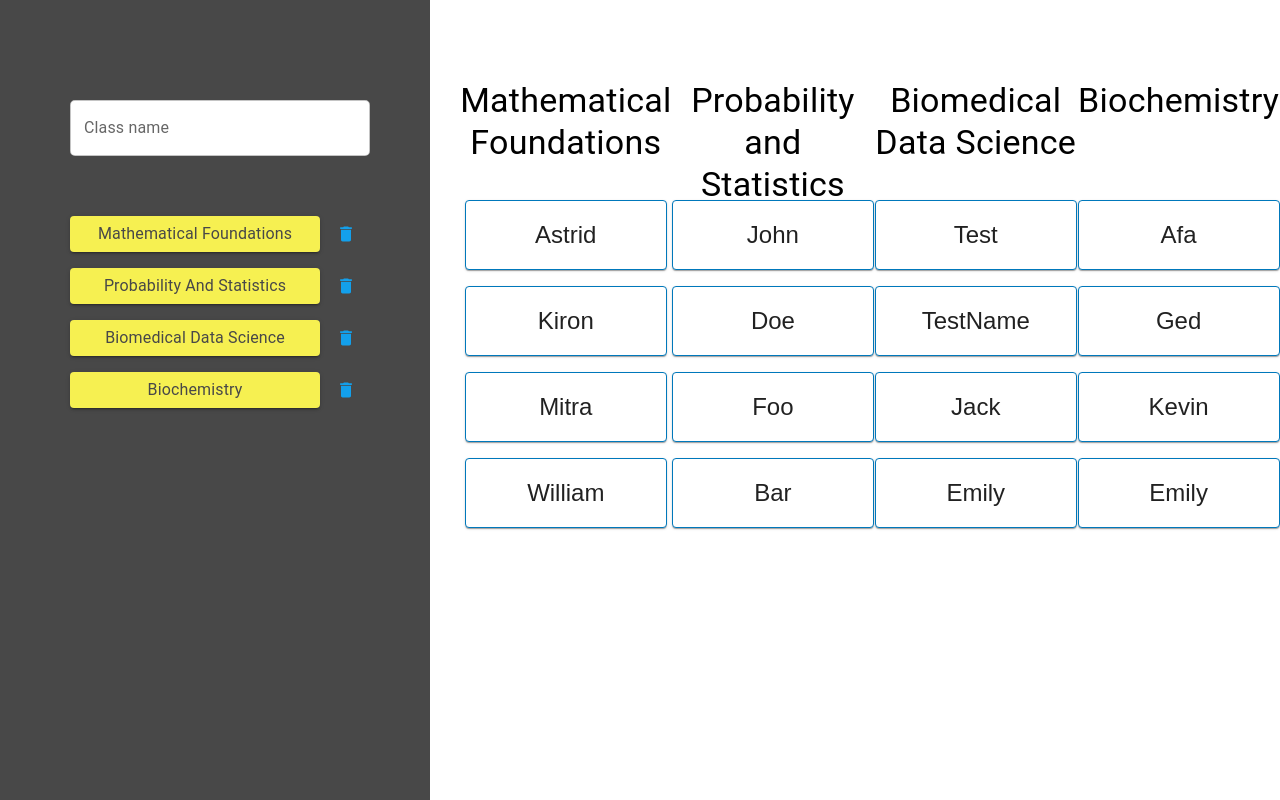
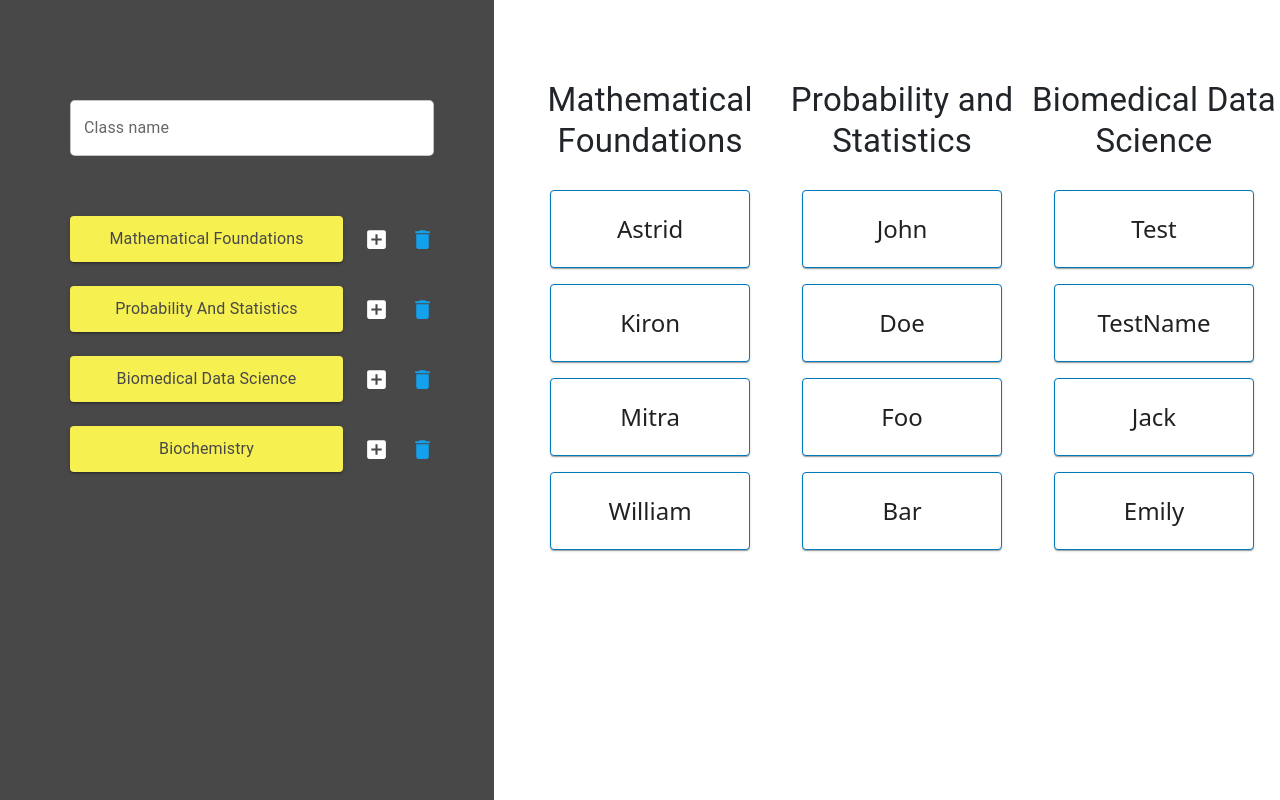
Before and after one commit to AstridKJ/Hophack, a React (Create React App) app: page /study in a window 1280 px wide. Shown: the top 800 px of the page. Built offline with nearby package versions, Linux system fonts and the light colour scheme.

Commit message:
Added basic study form

```diff
--- /dev/null
+++ b/src/FormModal/index.js
@@ -0,0 +1,41 @@
+import Modal from 'react-bootstrap/Modal';
+import Button from 'react-bootstrap/Button';
+import Form from 'react-bootstrap/Form';
+
+function FormModal({formOpen, formClose}) {
+    return (<Modal show={formOpen} onHide={formClose}
+        size="lg">
+        <Modal.Header closeButton>
+        <Modal.Title>Add your study preferences</Modal.Title>
+        </Modal.Header>
+        <Modal.Body>
+        <Form>
+            <Form.Group className="mb-3" controlId="exampleForm.ControlInput1">
+            <Form.Label>Email Address</Form.Label>
+            <Form.Control
+                type="email"
+                placeholder="jhopkins@jhu.edu"
+                autoFocus
+            />
+            </Form.Group>
+            <Form.Group
+            className="mb-3"
+            controlId="exampleForm.ControlTextarea1"
+            >
+            <Form.Label>Study Habits</Form.Label>
+            <Form.Control as="textarea" rows={3} />
+            </Form.Group>
+        </Form>
+        </Modal.Body>
+        <Modal.Footer>
+        <Button variant="secondary" onClick={formClose}>
+            Close
+        </Button>
+        <Button variant="primary" onClick={formClose}>
+            Save Changes
+        </Button>
+        </Modal.Footer>
+      </Modal>
+    )
+}
+export default FormModal
--- a/src/SearchPage/index.js
+++ b/src/SearchPage/index.js
@@ -4,11 +4,14 @@ import { Stack } from "@mui/material";
 import { Button } from "@mui/material";
 import '../App.css';
 import DeleteIcon from '@mui/icons-material/Delete';
+import AddBoxIcon from '@mui/icons-material/AddBox';
 import { Modal } from "@mui/material";
 import { Box } from "@mui/material";
 import CustomModal from "../CustomModal";
 import { createTheme } from '@mui/material';
 import { ThemeProvider } from '@mui/material';
+import FormModal from "../FormModal";
+import 'bootstrap/dist/css/bootstrap.css';
 
 const theme = createTheme({
     typography: {
@@ -37,6 +40,10 @@ function SearchPage() {
         setOpen(true)
     };
     const handleClose = () => setOpen(false);
+
+    const [formOpen, setFormOpen] = useState(false);
+    const formClose = () => setFormOpen(false);
+    const formShow = () => setFormOpen(true);
 
     const [current, setCurrent] = useState('');
 
@@ -74,7 +81,6 @@ function SearchPage() {
         return list
     }
 
-
     // Find courses as user types in the TextField
     function handleTextChange(event) {
         // handleAPI()
@@ -98,6 +104,10 @@ function SearchPage() {
         // setCourses(newCourses);
     }
 
+    function handleFormPopup(id) {
+        setFormOpen(true)
+    }
+
     return (
         <div>
         <Grid container direction="row" style={{height:'200vh'}}>
@@ -118,24 +128,28 @@ function SearchPage() {
                         </div>
                 </Grid>
                 <Grid item>
-                    <Stack direction="column" spacing={2}>
+                    <Stack direction="column" spacing={3}>
                         {courses ?
                         (Object.keys(courses).map((id) =>
                             <Grid container>
-                                <Grid item xs={10}>
+                                <Grid item xs={9}>
                                     <Button id={id} variant="contained" fullWidth style={{ textTransform: 'capitalize', color:'#484848', backgroundColor: '#F6F051'}}
                                     onClick={(event) => handleShowStudents(event.target.id)}>
-                                        <Typography> {courses[id].name} </Typography>
+                                        <Typography style={{padding: '5px 0px'}}> {courses[id].name} </Typography>
                                     </Button>
                                 </Grid>
-                                <Grid item xs={2} margin="auto">
-                                <Button startIcon={<DeleteIcon />} onClick={() => handleDeleteCourse(id)} style={{color: '#13a0ec'}}/>
+                                <Grid item xs={1} margin="auto">
+                                <Button startIcon={<AddBoxIcon style={{fontSize:'25px'}} />} onClick={() => handleFormPopup(id)} style={{color:'white'}}/>
+                                </Grid>
+                                <Grid item xs={1} margin="auto">
+                                <Button startIcon={<DeleteIcon style={{fontSize:'25px'}} />} onClick={() => handleDeleteCourse(id)} style={{color: '#13a0ec'}}/>
                                 </Grid>
                             </Grid>
                         ))
                         : null}
                     </Stack>
                 </Grid>
+                <FormModal formOpen={formOpen} formClose={formClose}/>
             </Grid>
             </div>
 
@@ -143,7 +157,7 @@ function SearchPage() {
             {Object.keys(courses).map((id) =>
             <Grid container item xs style={{paddingTop:'80px'}}>
                 <Grid item xs>
-                    <Typography variant="h4" align="center" style={{paddingBottom:'40px', height: '80px'}}>
+                    <Typography variant="h4" align="center" style={{marginBottom:'30px', height: '80px', fontSize: '33px'}}>
                         {courses[id].name}
                     </Typography>
                     <Stack direction="column" spacing={2} alignItems="center">
```
